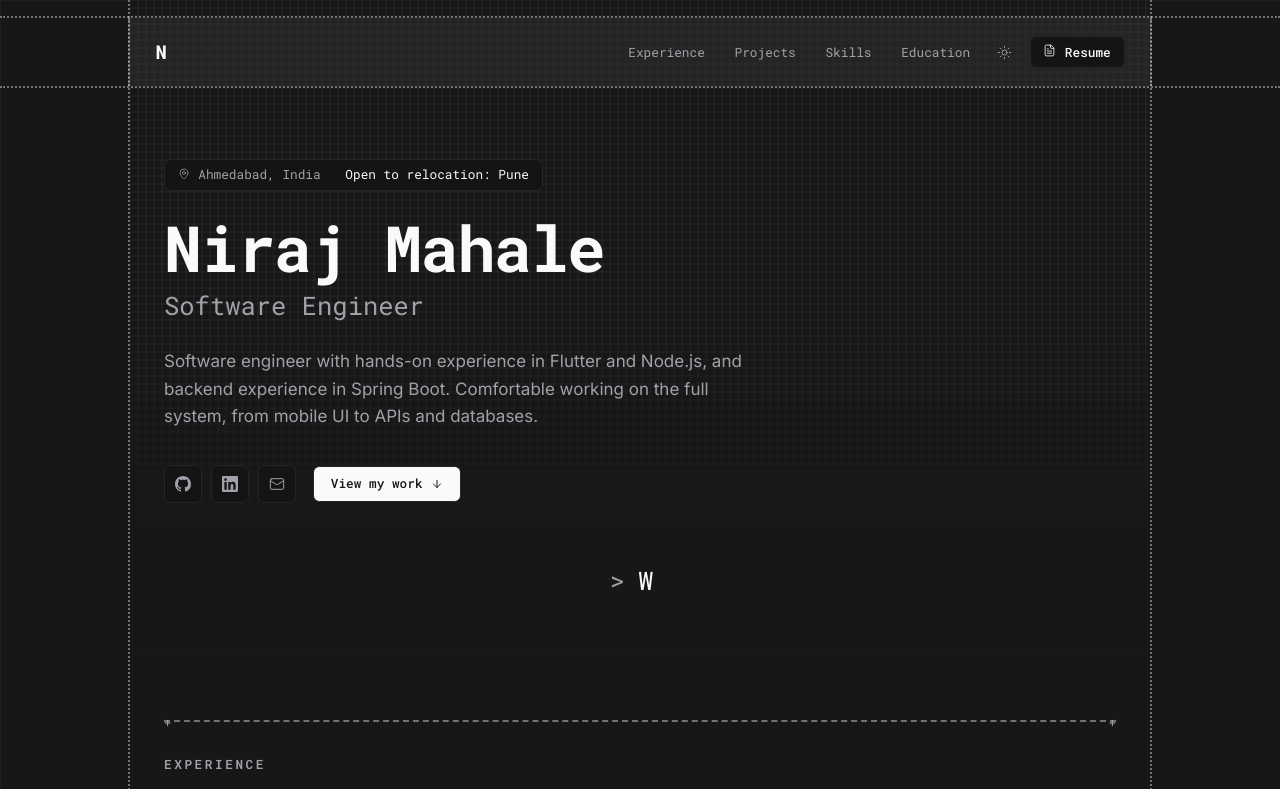
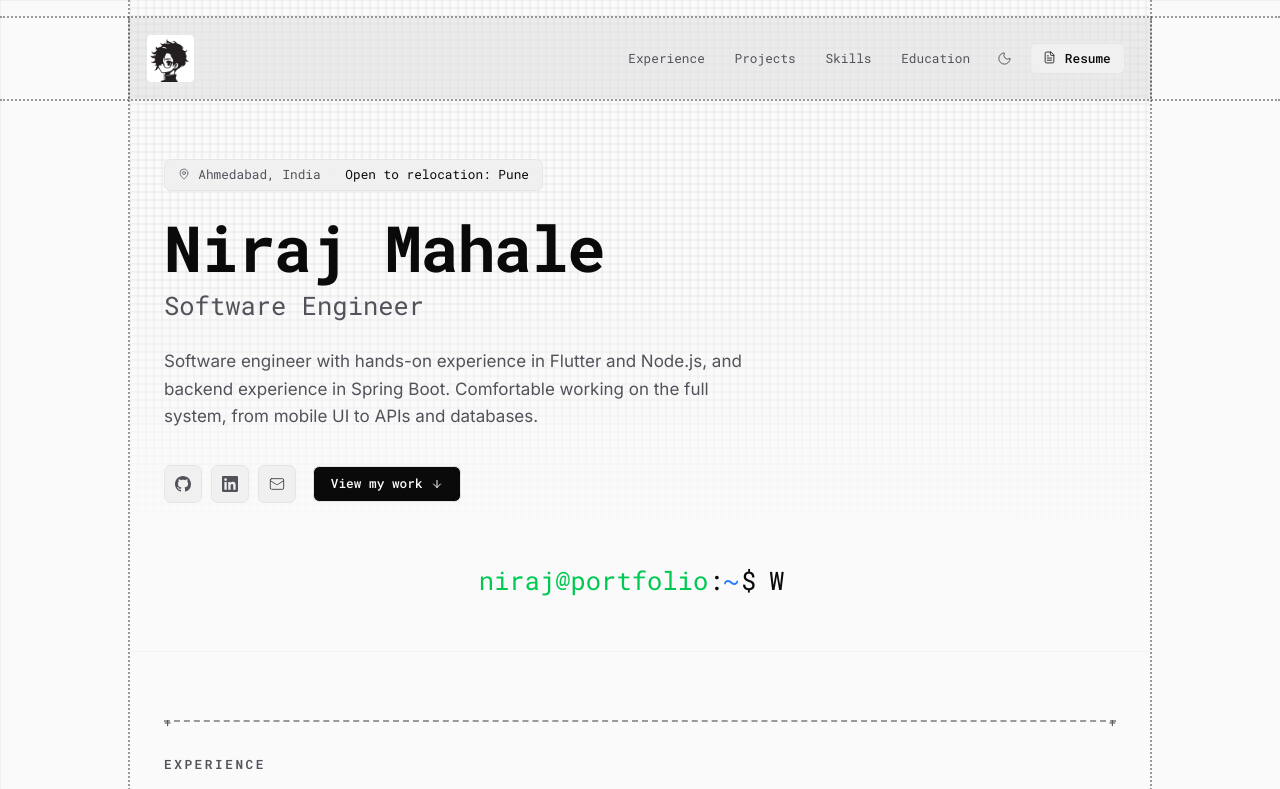
Before and after one commit to TheNirajMahale/portfolio, a Next.js app: page / in a window 1280 px wide. Shown: the top 789 px of the page. Built offline with nearby package versions, Linux system fonts and the light colour scheme.

Commit message:
docs: rewrite README to serve as an open-source template guide

```diff
--- a/src/app/resume/page.tsx
+++ b/src/app/resume/page.tsx
@@ -13,7 +13,7 @@ export default function ResumePage() {
         <div className="print:hidden mb-12 flex justify-end">
         <a
           href="/resume.pdf"
-          download="Niraj_Mahale_Resume.pdf"
+          download={`${resumeData.personal.name.replace(/\s+/g, "_")}_Resume.pdf`}
           className="inline-flex items-center gap-2 rounded-lg border border-border bg-foreground px-4 py-2 text-base font-medium text-background transition-[transform] duration-150 active:scale-[0.96]"
         >
           <Download size={16} strokeWidth={1.5} />
--- a/src/components/animated-grid.tsx
+++ b/src/components/animated-grid.tsx
@@ -2,13 +2,9 @@
 
 import { useEffect, useState } from "react";
 import { motion } from "motion/react";
+import siteData from "@/data/site.json";
 
-const textOptions = [
-  "Building digital products.",
-  "Writing clean code.",
-  "Designing robust systems.",
-  "Solving hard problems.",
-];
+const textOptions = siteData.terminal.quotes;
 
 export function AnimatedGrid() {
   const [index, setIndex] = useState(0);
@@ -42,7 +38,12 @@ export function AnimatedGrid() {
   return (
     <div className="w-full pt-4 pb-12 flex items-center justify-center border-b border-border/30 -mt-4 relative z-20">
       <div className="font-mono text-lg sm:text-xl md:text-2xl text-foreground flex items-center min-h-[40px]">
-        <span className="text-muted-foreground mr-3">{">"}</span>
+        <div className="mr-3 flex items-center shrink-0">
+          <span className="text-green-500 dark:text-green-400">{siteData.terminal.prompt}</span>
+          <span className="text-foreground">:</span>
+          <span className="text-blue-500 dark:text-blue-400">~</span>
+          <span className="text-foreground ml-0.5">$</span>
+        </div>
         <span>{displayedText}</span>
         <motion.span
           animate={{ opacity: [1, 1, 0, 0] }}
--- a/src/components/footer.tsx
+++ b/src/components/footer.tsx
@@ -1,5 +1,6 @@
 import { Mail } from "lucide-react";
 import resumeData from "@/data/resume.json";
+import siteData from "@/data/site.json";
 
 function GitHubIcon({ size = 16 }: { size?: number }) {
   return (
@@ -48,7 +49,7 @@ export function Footer() {
               {resumeData.personal.name}
             </span>
             <p className="text-sm text-muted-foreground">
-              Building digital experiences.
+              {siteData.footer.tagline}
             </p>
           </div>
 
--- a/src/components/nav.tsx
+++ b/src/components/nav.tsx
@@ -7,6 +7,7 @@ import { FileText, Sun, Moon, Menu, X } from "lucide-react";
 import { useTheme } from "@/components/theme-provider";
 import { cn } from "@/lib/utils";
 import { MobileNav } from "@/components/mobile-nav";
+import siteData from "@/data/site.json";
 
 const NAV_ITEMS = [
   { href: "/#experience", label: "Experience" },
@@ -80,9 +81,13 @@ export function Nav() {
                 window.scrollTo({ top: 0, behavior: "smooth" });
               }
             }}
-            className="font-mono text-lg font-bold tracking-tight text-foreground transition-colors duration-150 hover:text-muted-foreground"
+            className="flex items-center justify-center transition-opacity hover:opacity-80 -ml-2"
           >
-            N
+            <img
+              src={siteData.nav.logo}
+              alt="Logo"
+              className="h-11 w-auto rounded-sm"
+            />
           </Link>
 
           {/* Desktop nav */}
--- a/src/components/theme-provider.tsx
+++ b/src/components/theme-provider.tsx
@@ -28,11 +28,14 @@ export function ThemeProvider({ children }: { children: React.ReactNode }) {
   const [theme, setTheme] = useState<Theme>("dark");
   const [mounted, setMounted] = useState(false);
 
-  // Read saved preference on mount
+  // Read saved preference or system preference on mount
   useEffect(() => {
     const saved = localStorage.getItem("theme") as Theme | null;
     if (saved === "light" || saved === "dark") {
       setTheme(saved);
+    } else {
+      const prefersDark = window.matchMedia("(prefers-color-scheme: dark)").matches;
+      setTheme(prefersDark ? "dark" : "light");
     }
     setMounted(true);
   }, []);
--- /dev/null
+++ b/src/data/site.json
@@ -0,0 +1,17 @@
+{
+  "nav": {
+    "logo": "/logo.png"
+  },
+  "terminal": {
+    "prompt": "niraj@portfolio",
+    "quotes": [
+      "Building digital products.",
+      "Writing clean code.",
+      "Designing robust systems.",
+      "Solving hard problems."
+    ]
+  },
+  "footer": {
+    "tagline": "Building digital experiences."
+  }
+}
```
Also changed, not shown: public/logo.png (added), 1 other file (tests, documents, lock files or other folders).
